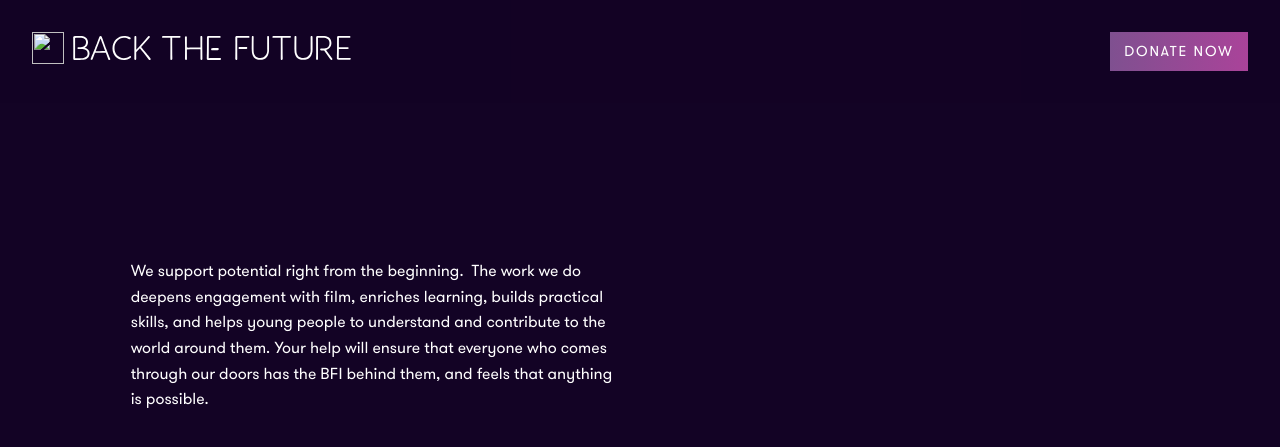
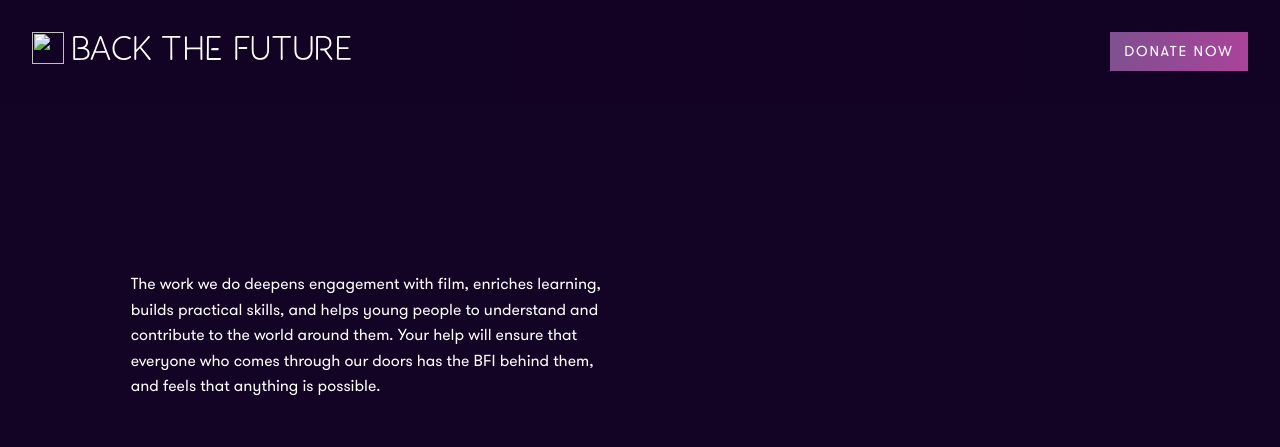
Before and after one commit to garethjohnsdesign/backthefuture, a Jekyll site: the page built from index.md, in a window 1280 px wide and 900 px high, scrolled down 1907 px. Shown: the top 447 px of the window. Built offline with Jekyll 4.4.1, drawn with Linux system fonts in a browser that asks for light colours.

Commit message:
Updated Index

```diff
--- a/index.md
+++ b/index.md
@@ -5,13 +5,14 @@
 section-one-header-text: Get behind film’s next generation
 section-two-image: "/uploads/section-02.jpg"
 section-two-header-text: The BFI supports a love of film every step of the way
-section-two-paragraph-text: BACK THE FUTURE is a year-long campaign to raise £1 million
+section-two-paragraph-text: "BACK THE FUTURE is a year-long campaign to raise £1 million
   for BFI Education, which shapes the film culture of tomorrow by investing in the
-  passion of young people today. We believe everyone deserves the opportunity to enjoy,
-  learn from, and take their place in film, in whatever way they choose.
+  passion of young people today. \n\nWe believe everyone deserves the opportunity
+  to enjoy, learn from, and take their place in film, in whatever way they choose."
 section-three-image: "/uploads/section-03.jpg"
+section-three-header-text: We support potential right from the beginning.
 section-three-paragraph-text: |-
-  We support potential right from the beginning.  The work we do deepens engagement with film, enriches learning, builds practical skills, and helps young people to understand and contribute to the world around them.
+  The work we do deepens engagement with film, enriches learning, builds practical skills, and helps young people to understand and contribute to the world around them.
 
   Your help will ensure that everyone who comes through our doors has the BFI behind them, and feels that anything is possible.
 section-four-image: "/uploads/section-04.jpg"
```
